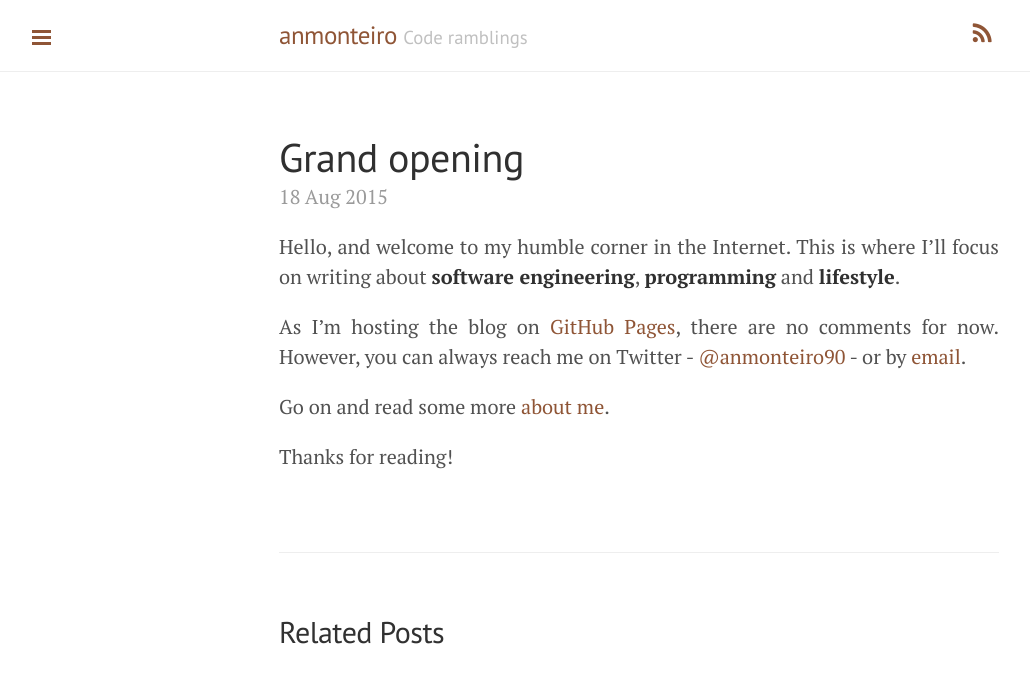
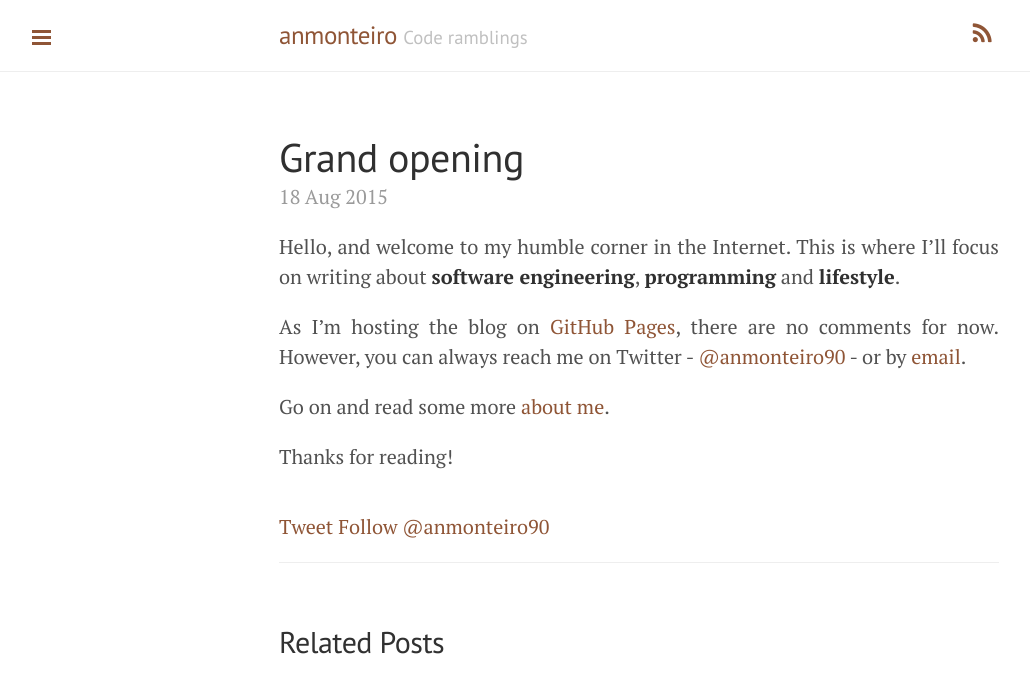
Before and after one commit to anmonteiro/anmonteiro.github.io, a Jekyll site: the page built from _posts/2015-08-18-grand-opening.md, in a window 1280 px wide. Shown: the top 693 px of the page, without its empty margins (1-1031 px from the left). Built offline with Jekyll 4.4.1, drawn with Linux system fonts in a browser that asks for light colours; Markdown is read by kramdown in place of the engine named in the settings; comment, search, counter and statistics services are not loaded.

Commit message:
add twitter buttons to posts; change order of icons in about page

```diff
--- /dev/null
+++ b/_includes/twitter_plug.html
@@ -0,0 +1,5 @@
+<a href="https://twitter.com/share" class="twitter-share-button" data-via="anmonteiro90">Tweet</a>
+<script>!function(d,s,id){var js,fjs=d.getElementsByTagName(s)[0],p=/^http:/.test(d.location)?'http':'https';if(!d.getElementById(id)){js=d.createElement(s);js.id=id;js.src=p+'://platform.twitter.com/widgets.js';fjs.parentNode.insertBefore(js,fjs);}}(document, 'script', 'twitter-wjs');</script>
+
+<a href="https://twitter.com/anmonteiro90" class="twitter-follow-button" data-show-count="false">Follow @anmonteiro90</a>
+<script>!function(d,s,id){var js,fjs=d.getElementsByTagName(s)[0],p=/^http:/.test(d.location)?'http':'https';if(!d.getElementById(id)){js=d.createElement(s);js.id=id;js.src=p+'://platform.twitter.com/widgets.js';fjs.parentNode.insertBefore(js,fjs);}}(document, 'script', 'twitter-wjs');</script>
--- a/_layouts/post.html
+++ b/_layouts/post.html
@@ -6,6 +6,10 @@
   <h1 class="post-title">{{ page.title }}</h1>
   <span class="post-date">{{ page.date | date_to_string }}</span>
   {{ content }}
+</div>
+
+<div class="twitter-plug">
+  {% include twitter_plug.html %}
 </div>
 
 <div class="related">
--- a/public/css/anmonteiro.css
+++ b/public/css/anmonteiro.css
@@ -1,7 +1,19 @@
-/* Masthead & RSS Feed link */
+/*
+ * Masthead
+ */
 
 .masthead-title {
   float: left;
+}
+
+@media (max-width: 48rem) {
+  .masthead-title {
+    margin-left: 4rem;
+  }
+
+  .masthead-title small {
+    display: inline;
+  }
 }
 
 .masthead-feed {
@@ -10,7 +22,10 @@
   margin-bottom: 0;
 }
 
-/* Use clearfix from Twitter Bootstrap */
+/*
+ * Use clearfix from Twitter Bootstrap
+ * https://github.com/twbs/bootstrap/blob/3a2d6e40503019823bf197f278681e830bc14f31/less/mixins/clearfix.less
+ */
 .clearfix:before,
 .clearfix:after {
   display: table;
@@ -21,11 +36,10 @@
   clear: both;
 }
 
-@media (max-width: 48rem) {
-  .masthead-title {
-    margin-left: 3rem;
-  }
-}
+
+/*
+ * Pages & Posts
+ */
 
 /* Justify content */
 .post :not(.post-title):not(.post-date),
@@ -39,6 +53,17 @@
   text-align: center;
 }
 
+/* Twitter plug */
+.content .twitter-plug {
+  margin-top: -2rem;
+  margin-bottom: 1rem;
+}
+
+
+/*
+ * About page
+ */
+
 .contact-showcase a {
   margin: 0 0.5em;
 }
```
Also changed, not shown: about/index.md (+1 -1 lines).
